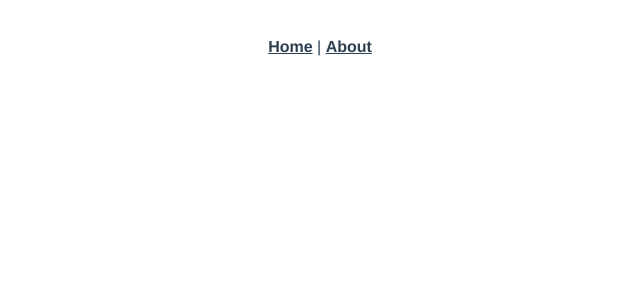
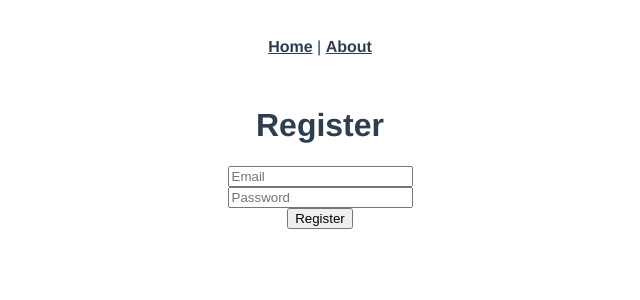
Before and after one commit to icebeam030/iem-hub, a Vue app in the folder client/: page /#/register in a window 1280 px wide. Shown: the top 300 px of the page, without its empty margins (320-960 px from the left). Built offline with nearby package versions, Linux system fonts and the light colour scheme.

Commit message:
Build registration page

```diff
--- a/client/package.json
+++ b/client/package.json
@@ -9,6 +9,7 @@
     "test:unit": "vue-cli-service test:unit"
   },
   "dependencies": {
+    "axios": "^0.18.0",
     "register-service-worker": "^1.0.0",
     "vue": "^2.5.17",
     "vue-router": "^3.0.1",
--- /dev/null
+++ b/client/src/components/Register.vue
@@ -0,0 +1,37 @@
+<template>
+  <div class="register">
+    <h1>Register</h1>
+    <input v-model="email" type="email" name="email" placeholder="Email" />
+    <br>
+    <input v-model="password" type="password" name="password" placeholder="Password" />
+    <br>
+    <button @click="register">Register</button>
+  </div>
+</template>
+
+<script>
+import authenticationService from '@/services/authenticationService'
+
+export default {
+  name: 'Register',
+  data () {
+    return {
+      email: '',
+      password: ''
+    }
+  },
+  methods: {
+    async register () {
+      await authenticationService.register({
+        email: this.email,
+        password: this.password
+      })
+    }
+  }
+}
+</script>
+
+<!-- Add "scoped" attribute to limit CSS to this component only -->
+<style scoped>
+
+</style>
--- a/client/src/router.js
+++ b/client/src/router.js
@@ -1,15 +1,16 @@
 import Vue from 'vue'
 import Router from 'vue-router'
-import Home from './views/Home.vue'
+// import Home from './views/Home.vue'
+import Register from './components/Register.vue'
 
 Vue.use(Router)
 
 export default new Router({
   routes: [
     {
-      path: '/',
-      name: 'home',
-      component: Home
+      path: '/register',
+      name: 'register',
+      component: Register
     },
     {
       path: '/about',
--- /dev/null
+++ b/client/src/services/api.js
@@ -0,0 +1,7 @@
+import axios from 'axios'
+
+export default () => {
+  return axios.create({
+    baseURL: `http://localhost:8081/`
+  })
+}
--- /dev/null
+++ b/client/src/services/authenticationService.js
@@ -0,0 +1,7 @@
+import api from '@/services/api'
+
+export default {
+  register (credentials) {
+    return api().post('register', credentials)
+  }
+}
```
Also changed, not shown: 2 other files (tests, documents, lock files or other folders).
